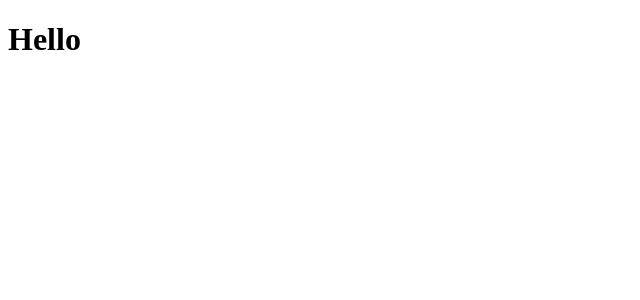
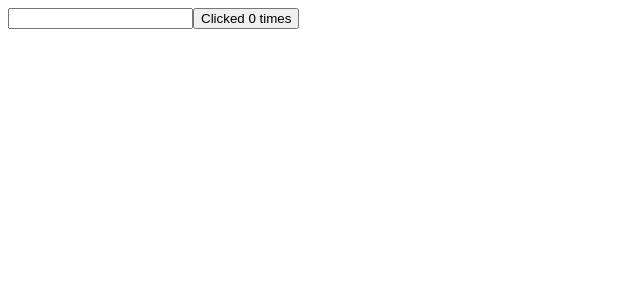
Before and after one commit to AbhirupDey12/ClassToDo, a React (Create React App) app: page / in a window 1280 px wide. Shown: the top 300 px of the page, without its empty margins (0-640 px from the left). Built offline with nearby package versions, Linux system fonts and the light colour scheme.

Commit message:
On the way to useEffect

```diff
--- a/src/App.js
+++ b/src/App.js
@@ -28,14 +28,26 @@ import HookCounter from "./component/HookCounter";
 import HookCounter2 from "./component/HookCounter2";
 import HookCounterThree from "./component/HookCounterThree";
 import HookCounter4 from "./component/HookCounter4";
+import ClassCounterOne from "./component/ClassCounterOne";
+import HookCounterOne from "./component/HookCounterOne";
 
 export default function App() {
   return (
+    <>
+      <HookCounterOne />
+      {/* <ClassCounterOne /> */}
+    </>
 
-    <h1>Hello</h1>
+  )
+};
 
-    )
-};
+
+
+
+
+
+
+
 
 
 // <HookCounter4 />
--- /dev/null
+++ b/src/component/ClassCounterOne.js
@@ -0,0 +1,35 @@
+import React, { Component } from 'react'
+
+class ClassCounterOne extends Component {
+
+     constructor(props) {
+          super(props)
+
+          this.state = {
+               count: 0,
+               name: ""
+          }
+     }
+
+     componentDidMount() {
+          document.title = ` Clicked ${this.state.count} times`;
+     }
+
+     componentDidUpdate(prevProps, prevState) {
+          if (prevState.count !== this.state.count) {
+               console.log("Updating document title");
+               document.title = ` Clicked ${this.state.count} times `;
+          }
+     }
+
+     render() {
+          return (
+               <div>
+                    <input type="text" value={this.state.name} onChange={(e) => { this.setState({ name: e.target.value }) }} />
+                    <button onClick={() => this.setState({ count: this.state.count + 1 })} > Clicked {this.state.count} Times </button>
+               </div>
+          )
+     }
+}
+
+export default ClassCounterOne;
--- /dev/null
+++ b/src/component/HookCounterOne.js
@@ -0,0 +1,20 @@
+import React , {useState , useEffect} from "react";
+
+export default function HookCounterOne() {
+
+     const [count , setCount ] = useState(0) ;
+     const [name , setName] = useState("") ;
+
+     useEffect(() => {
+          console.log("Use Effect Updating document title") ;
+          document.title = `You clicked ${count} times` ;
+     } , [count] )
+
+     return (
+          <div>
+               <input type="text" value={name} onChange={e => setName(e.target.value)} />
+               <button onClick={() => setCount(count + 1) } >Clicked {count} times </button>
+          </div>
+     )
+
+}
```
Also changed, not shown: src/component/HookMouse.js (added, +14 -0 lines).
